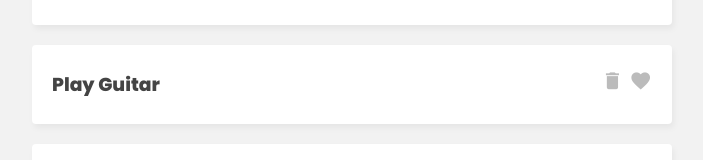
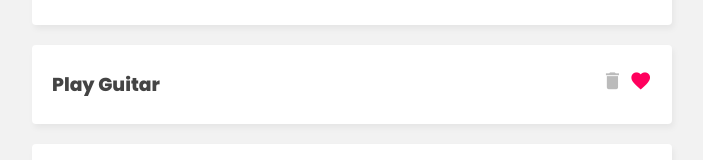
Before and after one commit to Trin4317/vue3-pinia, a Vue app: page / in a window 1280 px wide. Shown: the part 360-520 px from the top of the page, without its empty margins (288-991 px from the left). Built offline with nearby package versions, Linux system fonts and the light colour scheme.

Commit message:
add visual feedback for favorited tasks

```diff
--- a/src/assets/main.css
+++ b/src/assets/main.css
@@ -59,6 +59,9 @@ header h1 {
   cursor: pointer;
   color: #bbb;
 }
+.task i.active {
+  color: #ff005d;
+}
 
 /* filter nav */
 .filter {
--- a/src/components/TaskDetails.vue
+++ b/src/components/TaskDetails.vue
@@ -16,7 +16,12 @@ const taskStore = useTaskStore()
     <h3>{{ task.title }}</h3>
     <div class="icons">
       <i @click="taskStore.deleteTask(task.id)" class="material-icons">delete</i>
-      <i @click="taskStore.toggleFavTask(task.id)" class="material-icons">favorite</i>
+      <i
+        @click="taskStore.toggleFavTask(task.id)"
+        class="material-icons"
+        :class="{ active: task.isFav }"
+        >favorite</i
+      >
     </div>
   </div>
 </template>
```
